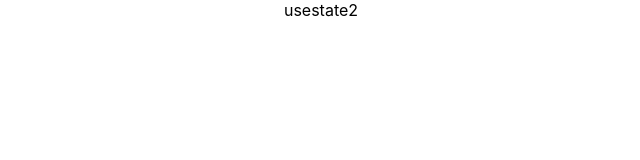
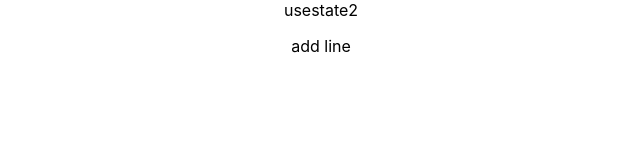
Before and after one commit to doravra/usestate2, a React (Create React App) app: page / in a window 1280 px wide. Shown: the top 160 px of the page, without its empty margins (319-959 px from the left). Built offline with nearby package versions, Linux system fonts and the light colour scheme.

Commit message:
add line

```diff
--- a/src/App.js
+++ b/src/App.js
@@ -5,6 +5,7 @@ function App() {
   return (
     <div className="App">
         usestate2
+        <p>add line</p>
     </div>
   );
 }
```
